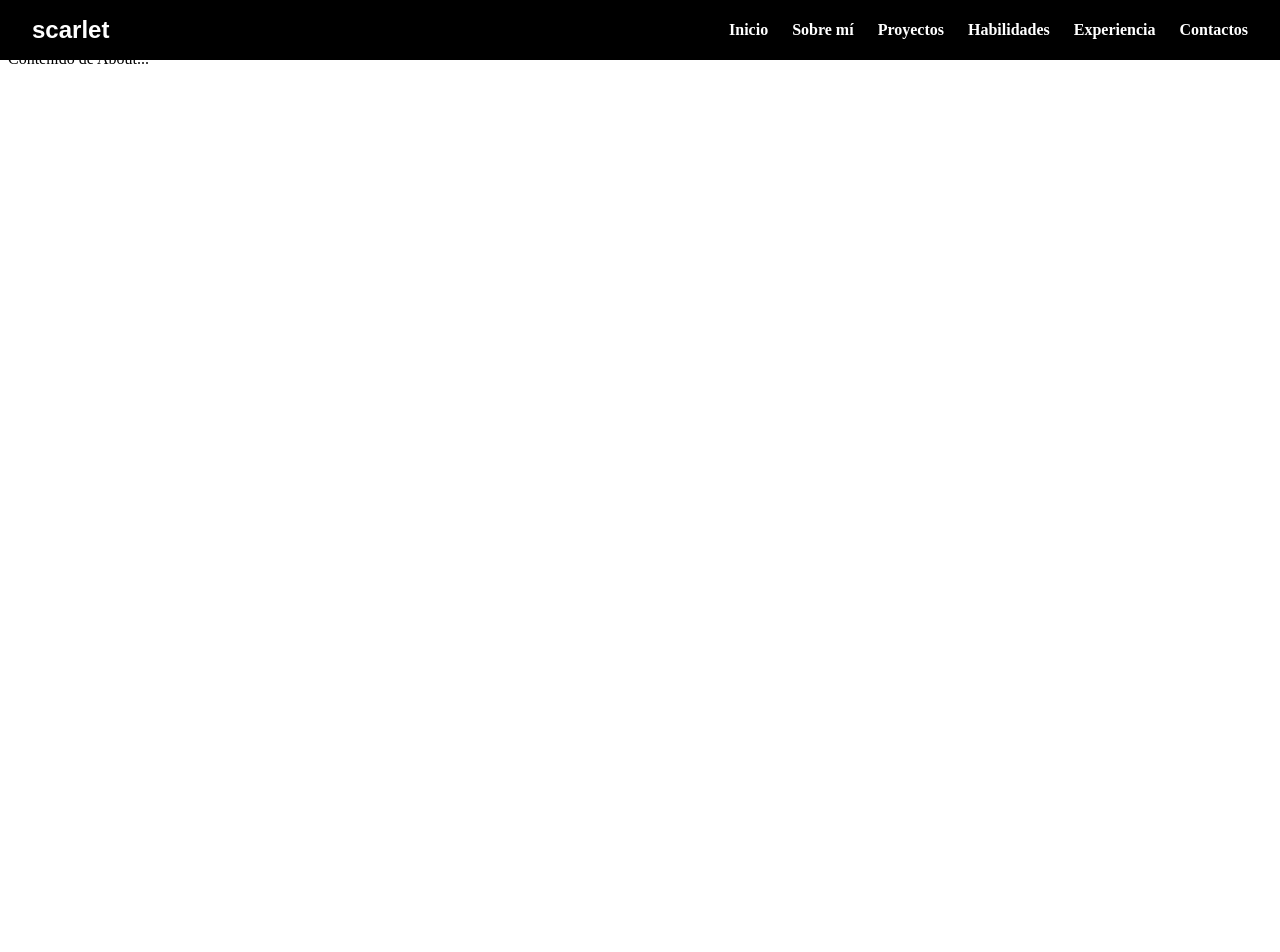
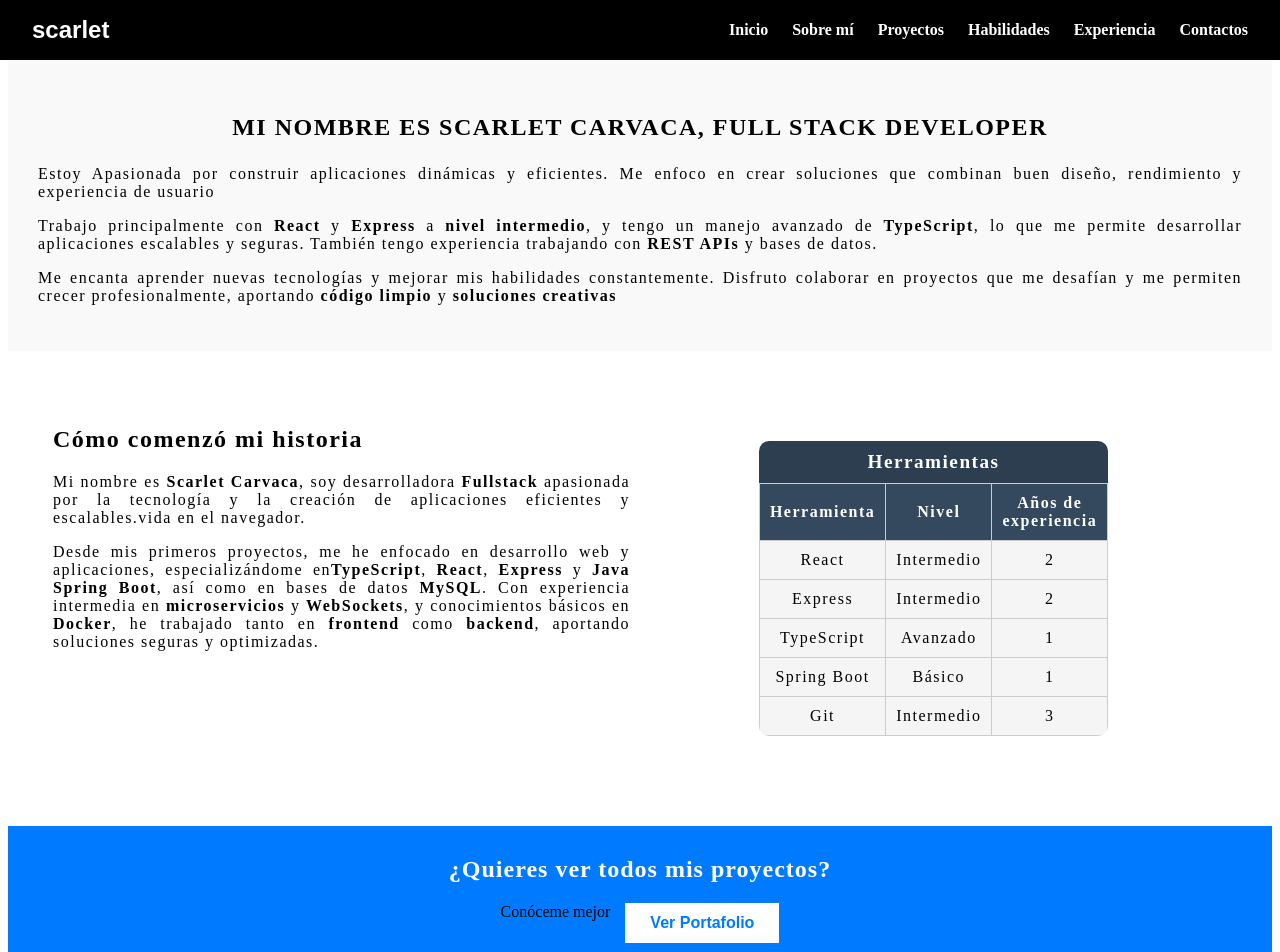
Before and after one commit to scarletcarmo/portafolio-front, a React (Vite) app: page /about in a window 1280 px wide. Shown: the top 952 px of the page. Before the commit the page ends 800 px from the top, so only its background shows below. Built offline with nearby package versions, Linux system fonts and the light colour scheme.

Commit message:
agrque about-tblSkills ando ActionGeneric

```diff
--- a/src/components/About.tsx
+++ b/src/components/About.tsx
@@ -1,9 +1,26 @@
+import '../styles/About.css'
+import ActionSection from './ActionSection';
+import MyStory from './MyStory';
+
 const About = () => {
     return (
-        <section id="about" className="about">
-            <p>Acerca de mí</p>
-            <p>Contenido de About...</p>
-        </section>
+        <>
+            <section id="about" className="about">
+                <p className="capitalize">Mi nombre es Scarlet Carvaca, Full stack Developer</p>
+                <p>Estoy Apasionada por construir aplicaciones dinámicas y eficientes.
+                    Me enfoco en crear soluciones que combinan buen diseño, rendimiento y experiencia de usuario</p>
+                <p>Trabajo principalmente con <strong>React</strong>  y <strong>Express</strong>  a <strong>nivel intermedio</strong>, y tengo un manejo avanzado de <strong>TypeScript</strong>
+                    , lo que me permite desarrollar aplicaciones escalables y seguras.
+                    También tengo experiencia trabajando con <strong>REST APIs</strong> y bases de datos.</p>
+                <p>Me encanta aprender nuevas tecnologías y mejorar mis habilidades constantemente. Disfruto colaborar en proyectos que me desafían y me permiten crecer profesionalmente,
+                    aportando <strong>código limpio</strong> y <strong>soluciones creativas</strong></p>
+            </section>
+            <div className='story-column'>
+                <MyStory />
+            </div>
+            <ActionSection />
+        </>
+
     );
 };
 
--- /dev/null
+++ b/src/components/ActionSection.tsx
@@ -0,0 +1,33 @@
+import { useNavigate } from "react-router-dom";
+import "../styles/ActionSection.css"
+import { Link } from "react-scroll";
+
+const ActionSection = () => {
+    const navigate = useNavigate();
+
+    /* const handleScrollToAbout = () => {
+         const aboutSection = document.getElementById("about");
+         if (aboutSection) {
+             aboutSection.scrollIntoView({ behavior: "smooth" });
+         }
+     };*/
+
+    const handleGoToProjects = () => {
+        navigate("/projects");
+    };
+
+
+    return (
+        <div className="see-projects">
+            <h2>¿Quieres ver todos mis proyectos?</h2>
+            <div className="buttoms">
+                <Link to="about" smooth={true} duration={500}>
+                    Conóceme mejor
+                </Link>
+                <button onClick={handleGoToProjects}>Ver Portafolio</button>
+            </div>
+        </div>
+    )
+}
+
+export default ActionSection
--- /dev/null
+++ b/src/components/MyStory.tsx
@@ -0,0 +1,27 @@
+import "../styles/MyStory.css";
+import TblSkill from "./TblSkill";
+
+const MyStory = () => {
+    return (
+        <section className="my-story">
+            <div className="about-container">
+                <div className='about-column'>
+                    <h2>Cómo comenzó mi historia</h2>
+                    <p>
+                        Mi nombre es <strong>Scarlet Carvaca</strong>, soy desarrolladora <strong>Fullstack</strong> apasionada por la
+                        tecnología y la creación de aplicaciones eficientes y escalables.vida en el navegador.
+                    </p>
+                    <p>
+                        Desde mis primeros proyectos, me he enfocado en desarrollo web y aplicaciones, especializándome en
+                        <strong>TypeScript</strong>, <strong>React</strong>, <strong>Express</strong> y <strong>Java Spring Boot</strong>,
+                        así como en bases de datos <strong>MySQL</strong>. Con experiencia intermedia en <strong>microservicios</strong> y <strong>WebSockets</strong>,
+                        y conocimientos básicos en <strong>Docker</strong>, he trabajado tanto en <strong>frontend</strong> como <strong>backend</strong>, aportando soluciones seguras y optimizadas.
+                    </p>
+                </div>
+                <div className='story-column'><TblSkill /></div>
+            </div>
+        </section>
+    )
+}
+
+export default MyStory
--- /dev/null
+++ b/src/components/TblSkill.tsx
@@ -0,0 +1,47 @@
+import "../styles/TblSkill.css";
+
+const TblSkill = () => {
+    return (
+        <div className="tbl-skill-container">
+            <table className="tbl-skill">
+                <caption>Herramientas</caption>
+                <thead>
+                    <tr>
+                        <th>Herramienta</th>
+                        <th>Nivel</th>
+                        <th>Años de experiencia</th>
+                    </tr>
+                </thead>
+                <tbody>
+                    <tr>
+                        <td>React</td>
+                        <td>Intermedio</td>
+                        <td>2</td>
+                    </tr>
+                    <tr>
+                        <td>Express</td>
+                        <td>Intermedio</td>
+                        <td>2</td>
+                    </tr>
+                    <tr>
+                        <td>TypeScript</td>
+                        <td>Avanzado</td>
+                        <td>1</td>
+                    </tr>
+                    <tr>
+                        <td>Spring Boot</td>
+                        <td>Básico</td>
+                        <td>1</td>
+                    </tr>
+                    <tr>
+                        <td>Git</td>
+                        <td>Intermedio</td>
+                        <td>3</td>
+                    </tr>
+                </tbody>
+            </table>
+        </div>
+    )
+}
+
+export default TblSkill
--- /dev/null
+++ b/src/styles/About.css
@@ -0,0 +1,38 @@
+.about {
+    margin-top: 60px;
+    padding: 30px;
+    background-color: #f9f9f9;
+    letter-spacing: 1.5px;
+    text-align: justify;
+}
+
+.capitalize {
+    text-transform: uppercase;
+    text-align: center;
+    font-weight: bold;
+    font-size: 1.5rem;
+}
+
+/* Media Queries */
+
+@media screen and (max-width: 768px) {
+    .about {
+        padding: 20px;
+        letter-spacing: 1px;
+    }
+
+    .capitalize {
+        font-size: 1.3rem;
+    }
+}
+
+@media screen and (max-width: 480px) {
+    .about {
+        padding: 15px;
+        letter-spacing: 0.8px;
+    }
+
+    .capitalize {
+        font-size: 1.1rem;
+    }
+}
--- /dev/null
+++ b/src/styles/ActionSection.css
@@ -0,0 +1,40 @@
+.see-projects {
+    width: 100%;
+    padding: 10px 20px;
+    background-color: #007BFF;
+    text-align: center;
+    box-sizing: border-box;
+
+}
+
+.see-projects h2 {
+    color: #ffffff;
+    font-size: 1.5em;
+    letter-spacing: 1px;
+}
+
+.buttoms {
+    display: flex;
+    justify-content: center;
+    gap: 15px;
+    flex-wrap: wrap;
+}
+
+.buttoms button,
+.buttoms .button-link {
+    background-color: #ffffff;
+    color: #007BFF;
+    border: solid #ffffff;
+    padding: 8px 22px;
+    font-size: 1rem;
+    font-weight: bold;
+    cursor: pointer;
+}
+
+
+
+.buttoms button:hover {
+    background-color: #0056b3;
+    color: #ffffff;
+    border-color: #0056b3;
+}
--- /dev/null
+++ b/src/styles/MyStory.css
@@ -0,0 +1,30 @@
+.my-story {
+    padding: 40px 30px;
+    background-color: #ffffff;
+    letter-spacing: 1.5px;
+    text-align: justify;
+}
+
+/* Columnas about - story */
+.about-container {
+    display: flex;
+    gap: 10px;
+    align-items: flex-start;
+    justify-content: space-between;
+    flex-wrap: wrap;
+    padding: 10px;
+}
+
+
+.about-column {
+    flex: 1;
+    /* ocupa la mitad del contenedor */
+    min-width: 300px;
+    /* evita que quede demasiado estrecho */
+}
+
+.story-column {
+    flex: 1;
+    min-width: 300px;
+    padding: 5px;
+}
--- /dev/null
+++ b/src/styles/TblSkill.css
@@ -0,0 +1,34 @@
+.tbl-skill-container {
+    display: flex;
+    justify-content: center;
+    margin: 30px 0;
+}
+
+.tbl-skill {
+    border-collapse: collapse;
+    width: 60%;
+    background-color: #f5f5f5;
+    border-radius: 10px;
+    overflow: hidden;
+    text-align: center;
+}
+
+.tbl-skill caption {
+    caption-side: top;
+    font-weight: bold;
+    font-size: 1.2rem;
+    padding: 10px;
+    background-color: #2C3E50;
+    color: white;
+}
+
+.tbl-skill th,
+.tbl-skill td {
+    border: 1px solid #ccc;
+    padding: 10px;
+}
+
+.tbl-skill th {
+    background-color: #34495E;
+    color: white;
+}
```
